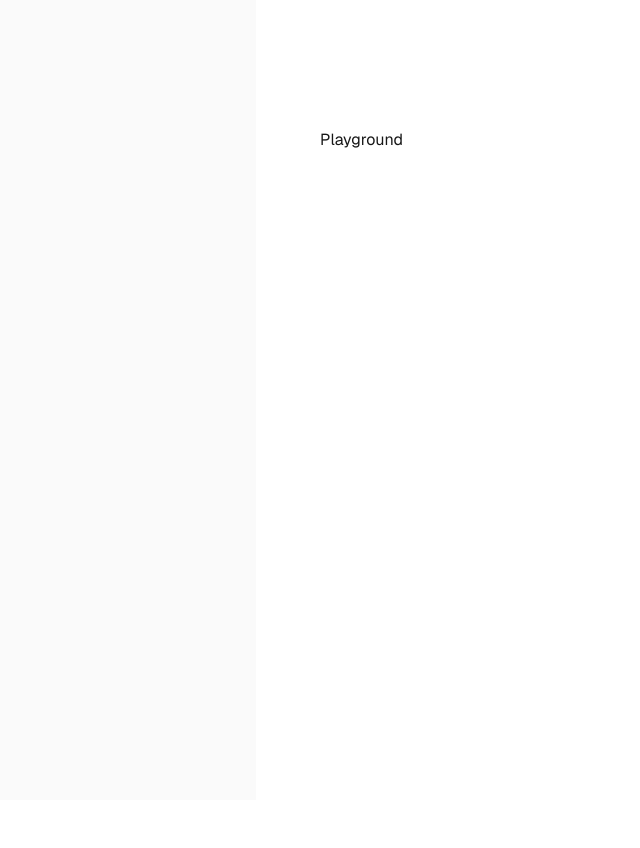
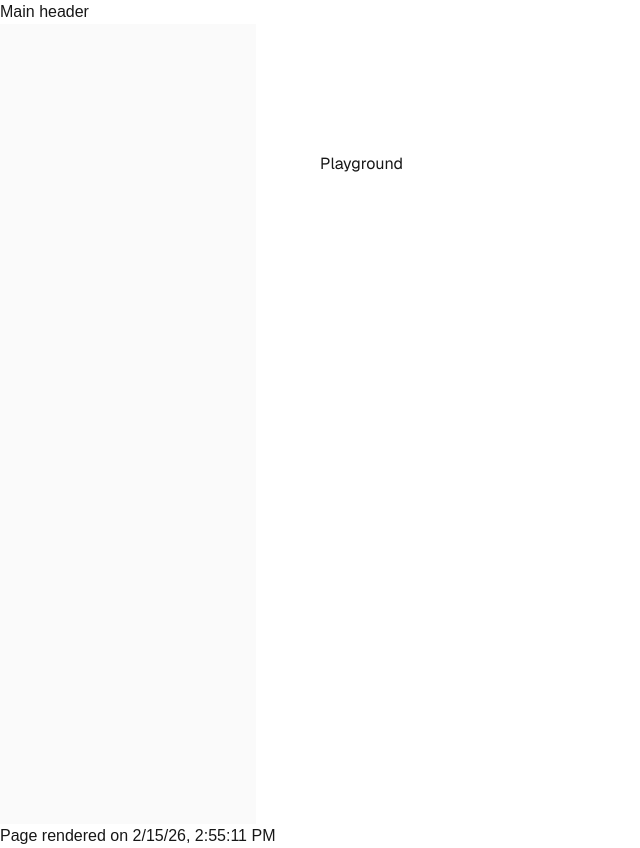
Before and after one commit to paulichdom/joy-of-next-playground, a Next.js app: page / in a window 1280 px wide. Shown: the whole page, without its empty margins (0-640 px from the left). Before the commit the page ends 800 px from the top, so only its background shows below. Built offline with nearby package versions, Linux system fonts and the light colour scheme.

Commit message:
add server timestamp

```diff
--- a/app/layout.tsx
+++ b/app/layout.tsx
@@ -22,12 +22,19 @@ export default function RootLayout({
 }: Readonly<{
   children: React.ReactNode;
 }>) {
+  const formattedDate = Intl.DateTimeFormat("en-US", {
+    dateStyle: "short",
+    timeStyle: "medium",
+  }).format();
+
   return (
     <html lang="en">
       <body
         className={`${geistSans.variable} ${geistMono.variable} antialiased`}
       >
+        <header>Main header</header>
         {children}
+        <footer>Page rendered on {formattedDate}</footer>
       </body>
     </html>
   );
```
